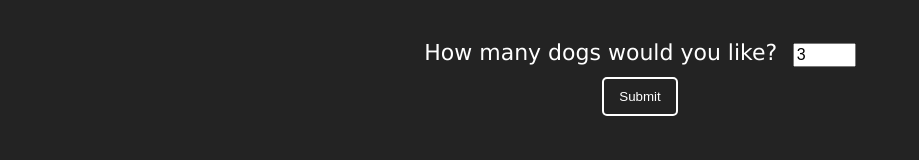
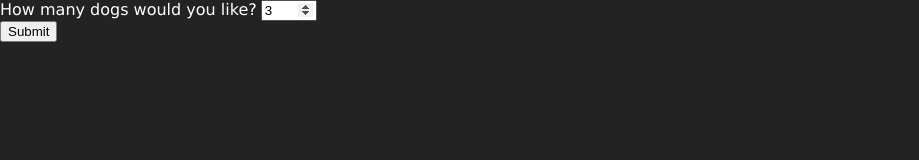
Before and after one commit to izaacAbrams/dog-pic-app, a plain HTML site: page index.html in a window 1280 px wide. Shown: the whole page, without its empty margins (0-919 px from the left). Drawn offline with nearby package versions, Linux system fonts and the light colour scheme.

Commit message:
added features

```diff
--- a/styles.css
+++ b/styles.css
@@ -17,25 +17,3 @@ label {
 .dog-pic {
     height: 400px;
 }
-
-.dog-num-form {
-    padding: 20px;
-    text-align: center;
-    margin: 20px;
-    font-size: 22px;
-}
-
-.num-input {
-    margin-left: 10px;
-    font-size: 16px;
-}
-
-.submit-btn {
-    margin: 10px;
-    border: 2px solid white;
-    background-color: #232323;
-    text-decoration: none;
-    color: white;
-    padding: 10px 15px;
-    border-radius: 5px;
-}
```
